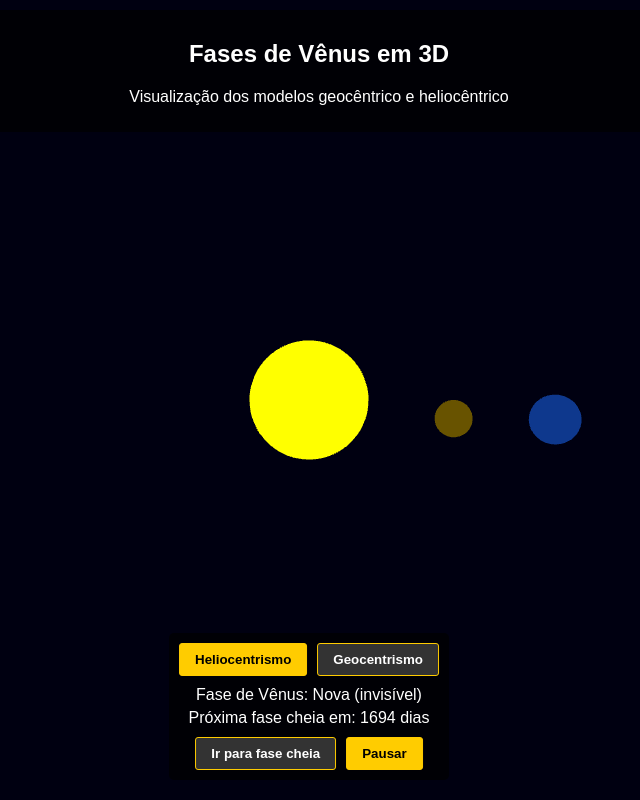
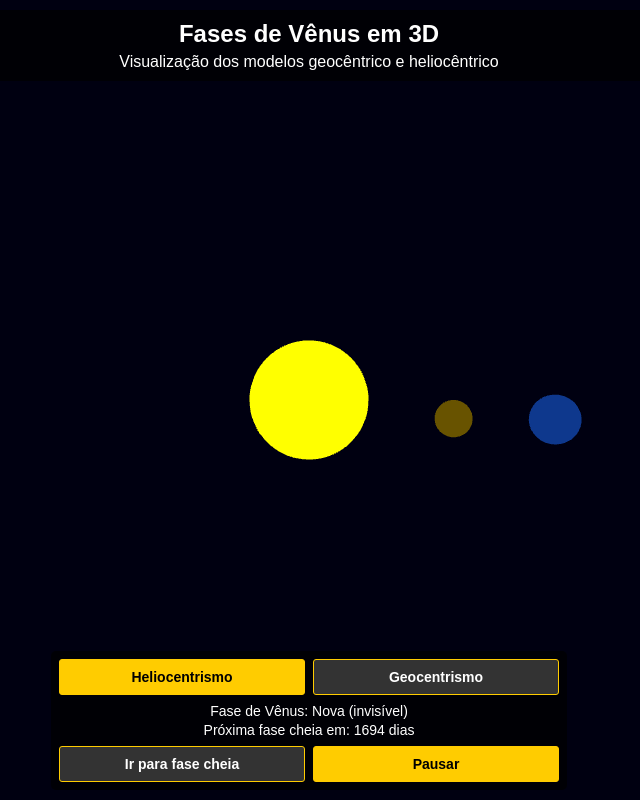
Before and after one commit to gabriel-gomes392/venus-3d, a plain HTML site: page index.html in a window 1280 px wide. Shown: the whole page, without its empty margins (331-971 px from the left). Drawn offline with nearby package versions, Linux system fonts and the light colour scheme; animation ran at ten frames a second.

Commit message:
Update index.html

```diff
--- a/index.html
+++ b/index.html
@@ -2,14 +2,15 @@
 <html lang="pt-BR">
 <head>
     <meta charset="UTF-8">
-    <meta name="viewport" content="width=device-width, initial-scale=1.0">
-    <title>Fases de Vênus 3D - Sem Órbitas</title>
+    <meta name="viewport" content="width=device-width, initial-scale=1.0, maximum-scale=1.0, user-scalable=no">
+    <title>Fases de Vênus 3D</title>
     <style>
         body {
             margin: 0;
             overflow: hidden;
             font-family: Arial, sans-serif;
             background-color: #000;
+            touch-action: pan-y;
         }
         #container {
             position: absolute;
@@ -25,38 +26,53 @@
             z-index: 100;
             pointer-events: none;
             background-color: rgba(0,0,0,0.7);
-            padding: 10px;
+            padding: 5px 0;
+        }
+        #info h2 {
+            font-size: clamp(16px, 4vw, 24px);
+            margin: 5px 0;
+        }
+        #info p {
+            font-size: clamp(12px, 3vw, 16px);
+            margin: 5px 0;
         }
         #controls {
             position: absolute;
-            bottom: 20px;
+            bottom: 10px;
             left: 50%;
             transform: translateX(-50%);
+            width: 95%;
+            max-width: 500px;
             z-index: 100;
             background-color: rgba(0,0,0,0.7);
-            padding: 10px;
+            padding: 8px;
             border-radius: 5px;
             display: flex;
             flex-direction: column;
             align-items: center;
-            gap: 10px;
+            gap: 8px;
         }
         .mode-buttons {
             display: flex;
-            gap: 10px;
+            gap: 8px;
+            width: 100%;
         }
         .action-buttons {
             display: flex;
-            gap: 10px;
+            gap: 8px;
+            width: 100%;
         }
         button {
-            padding: 8px 15px;
+            padding: 6px 12px;
+            font-size: clamp(12px, 3vw, 14px);
             background-color: #333;
             color: white;
             border: 1px solid #ffcc00;
             border-radius: 3px;
             cursor: pointer;
             font-weight: bold;
+            flex: 1;
+            min-height: 36px;
         }
         button.active {
             background-color: #ffcc00;
@@ -64,11 +80,12 @@
         }
         #phase-info {
             color: white;
-            font-size: 16px;
+            font-size: clamp(12px, 3vw, 14px);
             text-align: center;
             display: flex;
             flex-direction: column;
-            gap: 5px;
+            gap: 3px;
+            width: 100%;
         }
         #loading {
             position: absolute;
@@ -76,7 +93,7 @@
             left: 50%;
             transform: translate(-50%, -50%);
             color: white;
-            font-size: 18px;
+            font-size: clamp(14px, 4vw, 18px);
             z-index: 101;
         }
         #btn-pause {
@@ -133,25 +150,36 @@
             let emTransicao = false;
             let tempoTransicao = 0;
             let pauseState = false;
+            let isMobile = /Mobi|Android/i.test(navigator.userAgent);
 
             // Cena
             scene = new THREE.Scene();
             scene.background = new THREE.Color(0x000011);
 
-            // Câmera
+            // Câmera - ajuste para mobile
             camera = new THREE.PerspectiveCamera(60, window.innerWidth / window.innerHeight, 0.1, 1000);
-            camera.position.set(0, 30, 50);
+            if (isMobile) {
+                camera.position.set(0, 20, 30); // Posição mais próxima para mobile
+            } else {
+                camera.position.set(0, 30, 50);
+            }
             camera.lookAt(0, 0, 0);
 
             // Renderer
             renderer = new THREE.WebGLRenderer({ antialias: true });
             renderer.setSize(window.innerWidth, window.innerHeight);
+            renderer.setPixelRatio(Math.min(window.devicePixelRatio, 2)); // Otimização para mobile
             document.getElementById('container').prepend(renderer.domElement);
 
-            // Controles
+            // Controles - ajuste para touch
             controls = new THREE.OrbitControls(camera, renderer.domElement);
             controls.enableDamping = true;
             controls.dampingFactor = 0.05;
+            if (isMobile) {
+                controls.panSpeed = 0.3;
+                controls.rotateSpeed = 0.5;
+                controls.touchDampingFactor = 0.1;
+            }
 
             // Luz
             const ambientLight = new THREE.AmbientLight(0x404040);
@@ -161,8 +189,10 @@
             const directionalLight = new THREE.DirectionalLight(0xffffff, 1);
             scene.add(directionalLight);
 
-            // Criar corpos celestes
-            const solGeometry = new THREE.SphereGeometry(5, 32, 32);
+            // Criar corpos celestes com tamanhos ajustados para mobile
+            const scaleFactor = isMobile ? 0.8 : 1;
+
+            const solGeometry = new THREE.SphereGeometry(5 * scaleFactor, 32, 32);
             const solMaterial = new THREE.MeshPhongMaterial({
                 color: 0xffff00,
                 specular: 0x111111,
@@ -173,7 +203,7 @@
             sol = new THREE.Mesh(solGeometry, solMaterial);
             scene.add(sol);
 
-            const terraGeometry = new THREE.SphereGeometry(2, 32, 32);
+            const terraGeometry = new THREE.SphereGeometry(2 * scaleFactor, 32, 32);
             const terraMaterial = new THREE.MeshPhongMaterial({
                 color: 0x1a66ff,
                 specular: 0x111111,
@@ -184,7 +214,7 @@
             terra = new THREE.Mesh(terraGeometry, terraMaterial);
             scene.add(terra);
 
-            const venusGeometry = new THREE.SphereGeometry(1.5, 32, 32);
+            const venusGeometry = new THREE.SphereGeometry(1.5 * scaleFactor, 32, 32);
             const venusMaterial = new THREE.MeshPhongMaterial({
                 color: 0xe6b800,
                 specular: 0x111111,
@@ -202,6 +232,7 @@
                 renderer.setSize(window.innerWidth, window.innerHeight);
             });
 
+            // Funções de controle (manter as mesmas do código anterior)
             document.getElementById('btn-heliocentrico').addEventListener('click', function() {
                 modeloHeliocentrico = true;
                 document.getElementById('btn-heliocentrico').classList.add('active');
@@ -232,39 +263,27 @@
                 document.getElementById('btn-pause').textContent = pauseState ? "Continuar" : "Pausar";
             });
 
-            // Função para calcular o tempo até a próxima fase cheia
+            // Funções de cálculo (manter as mesmas do código anterior)
             function calcularProximaCheia(t) {
-                // Período sinódico de Vênus (~584 dias terrestres)
-                const periodo = (2 * Math.PI) / (1.6 - 1); // 1.6 é a velocidade angular de Vênus
+                const periodo = (2 * Math.PI) / (1.6 - 1);
                 const faseAtual = ((t * 1.6) % (2 * Math.PI)) - (t % (2 * Math.PI));
                 const tempoParaCheia = (Math.PI - faseAtual) / (1.6 - 1);
-
                 return tempoParaCheia > 0 ? tempoParaCheia : tempoParaCheia + periodo;
             }
 
-            // Função para determinar a fase de Vênus
             function determinarFaseVenus(posVenus, posSol, posTerra, isGeocentric) {
-                // Vetor Terra-Vênus
                 const terraVenus = new THREE.Vector3().subVectors(posVenus, posTerra);
-                // Vetor Terra-Sol
                 const terraSol = new THREE.Vector3().subVectors(posSol, posTerra);
-
-                // Ângulo entre os vetores (em radianos)
                 let angulo = terraVenus.angleTo(terraSol);
 
-                // No modelo geocêntrico, Vênus nunca pode estar em oposição ao Sol
                 if (isGeocentric) {
-                    // Limitar o ângulo máximo para simular o modelo ptolomaico
-                    const maxAngle = Math.PI * 0.4; // ~72 graus
+                    const maxAngle = Math.PI * 0.4;
                     angulo = Math.min(angulo, maxAngle);
-
-                    // Determinar a fase no geocentrismo
                     if (angulo < Math.PI/8) return { fase: "Nova (invisível)", angulo };
                     if (angulo < Math.PI/4) return { fase: "Crescente fina", angulo };
                     if (angulo < Math.PI/3) return { fase: "Quarto crescente", angulo };
                     return { fase: "Gibosa crescente", angulo };
                 } else {
-                    // Determinar a fase no heliocentrismo
                     if (angulo < Math.PI/6) return { fase: "Nova (invisível)", angulo };
                     if (angulo < Math.PI/3) return { fase: "Crescente fina", angulo };
                     if (angulo < Math.PI/2) return { fase: "Quarto crescente", angulo };
@@ -287,13 +306,10 @@
                     return;
                 }
 
-                // Transição para fase cheia
                 if (emTransicao && modeloHeliocentrico) {
                     const tempoAlvo = tempoTransicao + calcularProximaCheia(tempoTransicao);
                     const delta = tempoAlvo - tempo;
-
                     if (delta > 0.01) {
-                        // Acelerar suavemente para a fase cheia
                         tempo += Math.min(delta * 0.05, velocidadeOrbital * 5);
                     } else {
                         emTransicao = false;
@@ -303,36 +319,22 @@
                 }
 
                 if (modeloHeliocentrico) {
-                    // Modo heliocêntrico
                     sol.position.set(0, 0, 0);
                     terra.position.set(20 * Math.cos(tempo), 0, 20 * Math.sin(tempo));
                     venus.position.set(12 * Math.cos(tempo * 1.6), 0, 12 * Math.sin(tempo * 1.6));
-
-                    // Atualizar luz direcional
                     directionalLight.position.copy(sol.position).normalize();
                 } else {
-                    // Modo geocêntrico
                     terra.position.set(0, 0, 0);
                     sol.position.set(20 * Math.cos(tempo), 0, 20 * Math.sin(tempo));
-
                     const deferenteX = 12 * Math.cos(tempo * 1.6);
                     const deferenteZ = 12 * Math.sin(tempo * 1.6);
-
                     const epicicloX = 8 * Math.cos(tempo * 3.2);
                     const epicicloZ = 8 * Math.sin(tempo * 3.2);
-
-                    venus.position.set(
-                        deferenteX + epicicloX,
-                        0,
-                        deferenteZ + epicicloZ
-                    );
-
-                    // Atualizar luz direcional
+                    venus.position.set(deferenteX + epicicloX, 0, deferenteZ + epicicloZ);
                     directionalLight.position.copy(sol.position).normalize();
                 }
 
-                // Atualizar fase de Vênus
-                const { fase, angulo } = determinarFaseVenus(
+                const { fase } = determinarFaseVenus(
                     venus.position,
                     sol.position,
                     terra.position,
@@ -340,15 +342,12 @@
                 );
                 document.getElementById('phase-indicator').textContent = `Fase de Vênus: ${fase}`;
 
-                // Atualizar contador para próxima fase cheia (apenas no heliocentrismo)
                 if (modeloHeliocentrico) {
                     proximaCheia = calcularProximaCheia(tempo);
                     const dias = Math.round(proximaCheia / velocidadeOrbital);
                     document.getElementById('next-full').textContent = `Próxima fase cheia em: ${dias} dias`;
-                    document.getElementById('btn-go-full').style.display = 'block';
                 } else {
                     document.getElementById('next-full').textContent = '';
-                    document.getElementById('btn-go-full').style.display = 'none';
                 }
 
                 controls.update();
```
